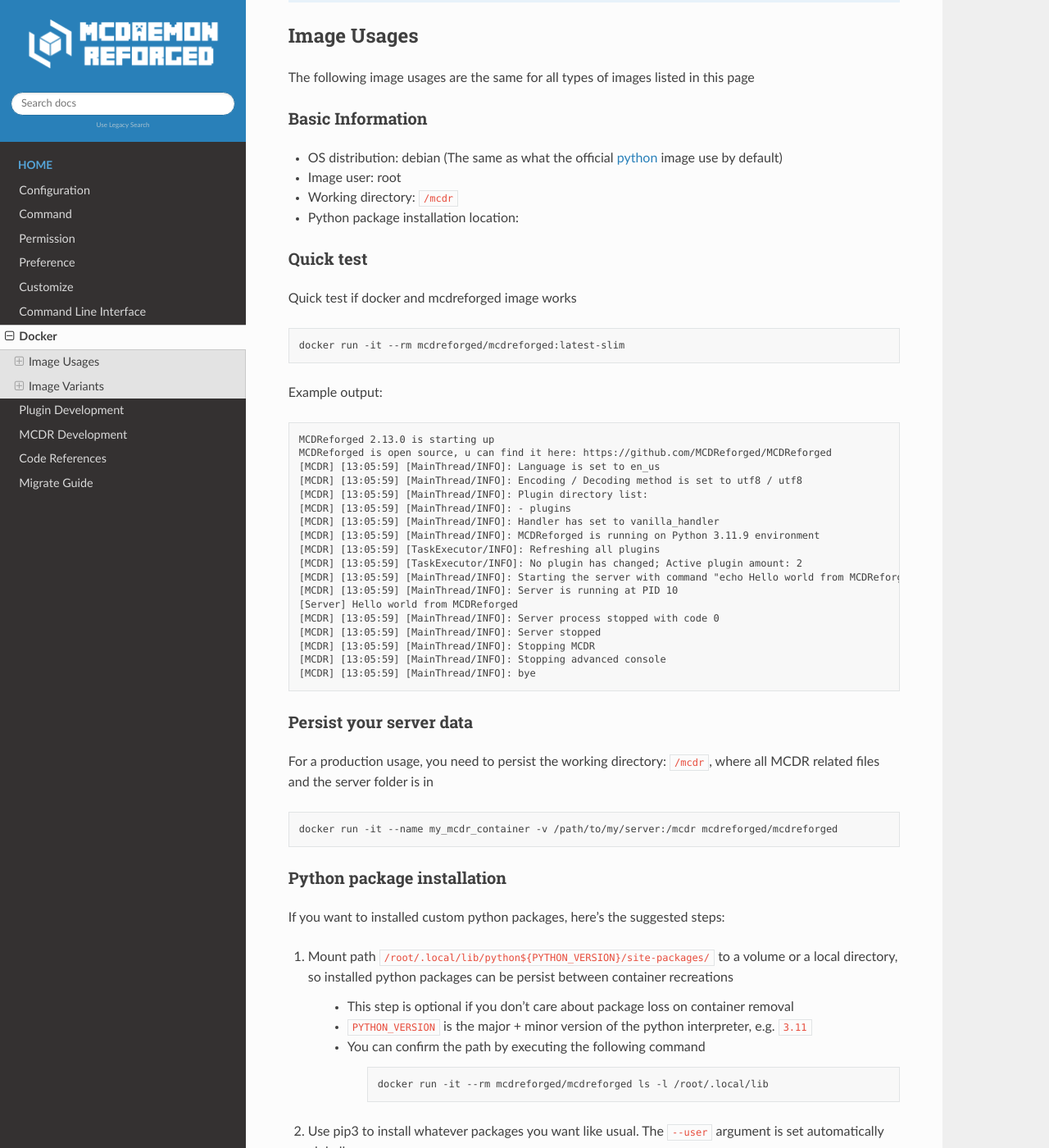
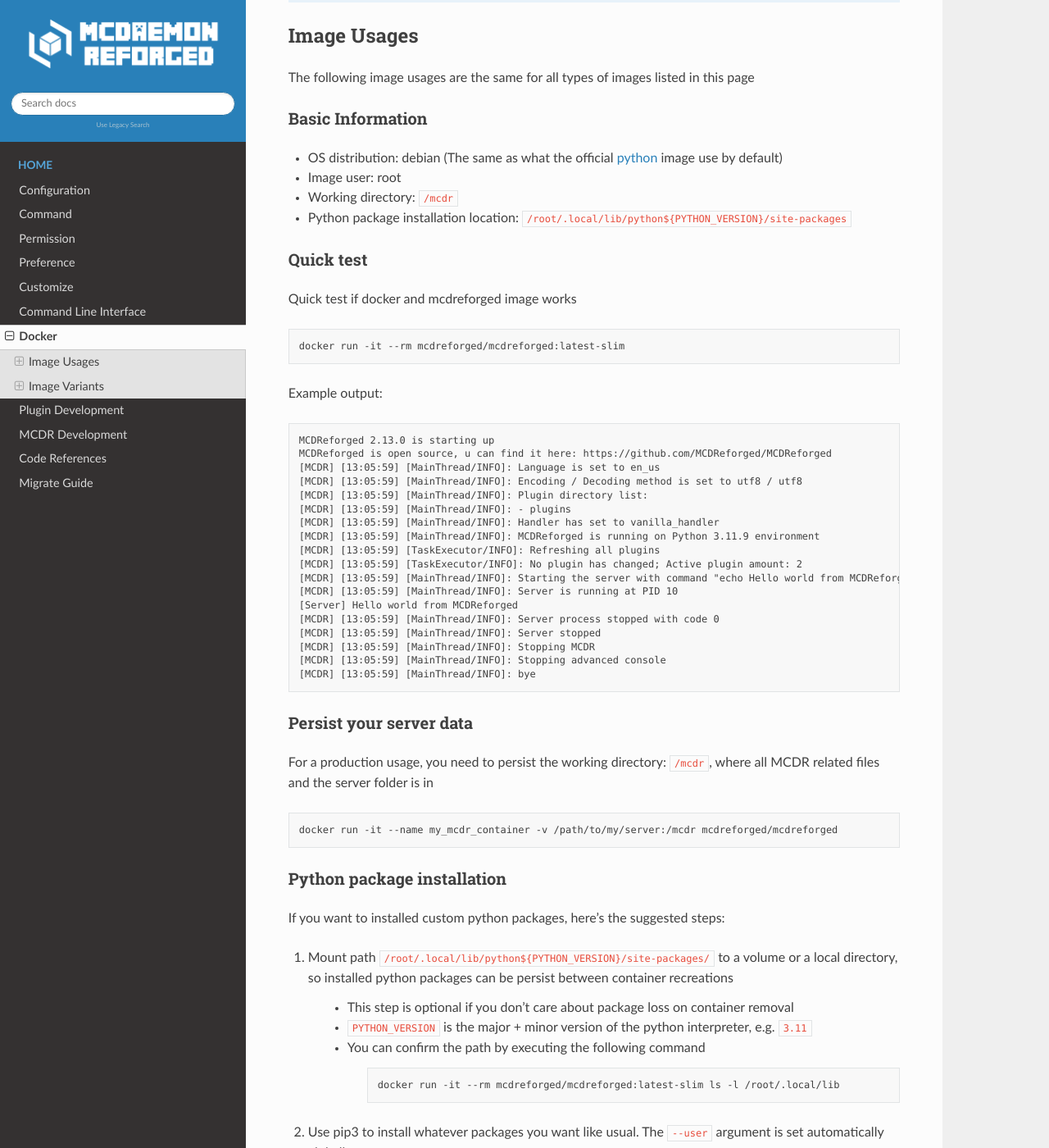
Before and after one commit to MCDReforged/MCDReforged, a Sphinx documentation site: the page built from docs/source/docker.rst, in a window 1280 px wide and 1400 px high, scrolled down 474 px. Shown: the whole window at 82% size. Built offline with Sphinx 7.4.7 and the Read the Docs theme 2.0.0, drawn with Linux system fonts in a browser that asks for light colours; pages that are not in the unit, such as notebooks, are missing from menus; the version number could not be read and is left out; comment, search, counter and statistics services are not loaded.

Commit message:
docs: fix docker docs

```diff
--- a/docs/source/docker.rst
+++ b/docs/source/docker.rst
@@ -26,7 +26,7 @@
 - OS distribution: debian (The same as what the official `python <https://hub.docker.com/_/python>`__ image use by default)
 - Image user: root
 - Working directory: ``/mcdr``
-- Python package installation location:
+- Python package installation location: ``/root/.local/lib/python${PYTHON_VERSION}/site-packages``
 
 Quick test
 ^^^^^^^^^^
@@ -86,7 +86,7 @@
 
         .. code-block:: bash
 
-            docker run -it --rm mcdreforged/mcdreforged ls -l /root/.local/lib
+            docker run -it --rm mcdreforged/mcdreforged:latest-slim ls -l /root/.local/lib
 
 2. Use pip3 to install whatever packages you want like usual. The ``--user`` argument is set automatically globally
 
```
Also changed, not shown: other parts of docs/source/docker.rst (+1 -1 lines), 1 other file.
